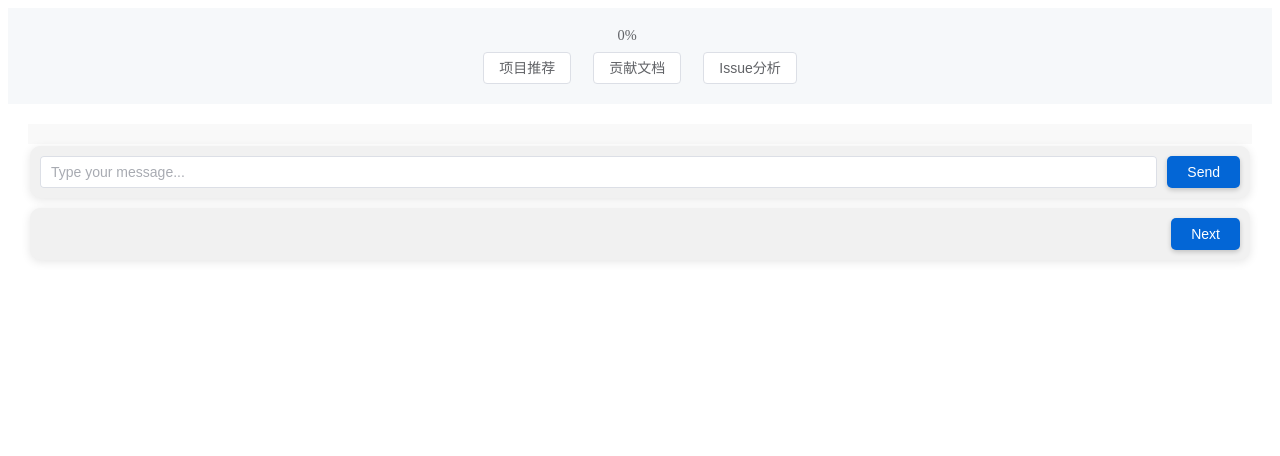
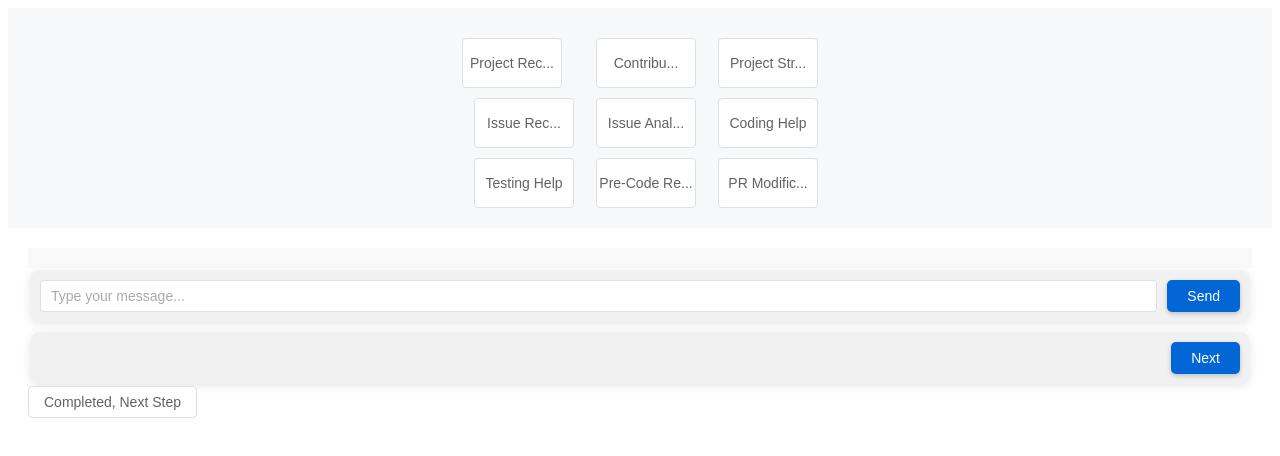
Before and after one commit to yhzhu99/OSSerCopilot, a Vue app: page / in a window 1280 px wide. Shown: the top 456 px of the page. Built offline with nearby package versions, Linux system fonts and the light colour scheme.

Commit message:
feat: implement 9 tabs' framework, del progressBar

```diff
--- a/src/App.vue
+++ b/src/App.vue
@@ -1,14 +1,53 @@
 <script setup>
 import { ref, onMounted } from 'vue';
-import ProgressBar from './components/ProgressBar.vue';
 import ChatBot from './components/ChatBot.vue';
+import { ElButton, ElTooltip, ElMessageBox } from 'element-plus';
+
+// 导航项的定义
+const navItems = [
+  { view: 'project-recommendation', text: 'Project Rec...', fullText: 'Project Recommendation' },
+  { view: 'contribution-guideline', text: 'Contribu...', fullText: 'Contribution Guideline Analysis' },
+  { view: 'project-structure', text: 'Project Str...', fullText: 'Project Structure Analysis' },
+  { view: 'issue-recommendation', text: 'Issue Rec...', fullText: 'Issue Recommendation' },
+  { view: 'issue-analysis', text: 'Issue Anal...', fullText: 'Issue Analysis' },
+  { view: 'coding-help', text: 'Coding Help', fullText: 'Coding Help' },
+  { view: 'testing-help', text: 'Testing Help', fullText: 'Testing Help' },
+  { view: 'pre-code-review', text: 'Pre-Code Re...', fullText: 'Pre-Code Review' },
+  { view: 'pr-modification', text: 'PR Modific...', fullText: 'PR Modification Help' },
+];
 
 const progress = ref(0);
 const displayMessage = ref('');
 const currentView = ref('project-recommendation');
+const completedTasks = ref({});
 
+// 更新进度
 const updateProgress = (newProgress) => {
   progress.value = newProgress;
+};
+
+// 切换视图
+const switchView = (view, index) => {
+  // 顺序操作检测
+  for (let i = 0; i < index; i++) {
+    if (!completedTasks.value[navItems[i].view]) {
+      ElMessageBox.alert('Please complete the previous steps in order.', 'Warning', {
+        confirmButtonText: 'OK',
+      });
+      return;
+    }
+  }
+  currentView.value = view;
+};
+
+// 标记任务完成
+const markCompleted = (view) => {
+  completedTasks.value[view] = true;
+  // 自动跳转到下一个任务
+  const currentIndex = navItems.findIndex(item => item.view === view);
+  if (currentIndex < navItems.length - 1) {
+    switchView(navItems[currentIndex + 1].view, currentIndex + 1);
+  }
 };
 
 onMounted(() => {
@@ -18,33 +57,59 @@ onMounted(() => {
     }
   });
 });
-
-const switchView = (view) => {
-  currentView.value = view;
-};
 </script>
 
 <template>
   <div class="main-page">
     <header class="header">
-      <ProgressBar :progress="progress" />
       <div class="nav-bar">
-        <el-button @click="switchView('project-recommendation')">项目推荐</el-button>
-        <el-button @click="switchView('contribute-docs')">贡献文档</el-button>
-        <el-button @click="switchView('issue-analysis')">Issue分析</el-button>
+        <el-tooltip v-for="(item, index) in navItems" :key="item.view" :content="item.fullText" placement="top">
+          <el-button
+            :style="{ backgroundColor: completedTasks[item.view] ? '#0366d6' : '', color: completedTasks[item.view] ? 'white' : '' }"
+            @click="() => switchView(item.view, index)"
+            class="nav-button"
+          >
+            {{ item.text }}
+          </el-button>
+        </el-tooltip>
       </div>
     </header>
     <main class="content">
       <div v-if="currentView === 'project-recommendation'">
         <ChatBot @update-progress="updateProgress" />
+        <el-button @click="markCompleted('project-recommendation')">Completed, Next Step</el-button>
       </div>
-      <div v-else-if="currentView === 'contribute-docs'">
-        <!-- 贡献文档的组件或内容 -->
-        <p>这里是贡献文档功能区。</p>
+      <div v-else-if="currentView === 'contribution-guideline'">
+        <p>This is the Contribution Guideline Analysis area.</p>
+        <el-button @click="markCompleted('contribution-guideline')">Completed, Next Step</el-button>
+      </div>
+      <div v-else-if="currentView === 'project-structure'">
+        <p>This is the Project Structure Analysis area.</p>
+        <el-button @click="markCompleted('project-structure')">Completed, Next Step</el-button>
+      </div>
+      <div v-else-if="currentView === 'issue-recommendation'">
+        <p>This is the Issue Recommendation area.</p>
+        <el-button @click="markCompleted('issue-recommendation')">Completed, Next Step</el-button>
       </div>
       <div v-else-if="currentView === 'issue-analysis'">
-        <!-- Issue分析的组件或内容 -->
-        <p>这里是Issue分析功能区。</p>
+        <p>This is the Issue Analysis area.</p>
+        <el-button @click="markCompleted('issue-analysis')">Completed, Next Step</el-button>
+      </div>
+      <div v-else-if="currentView === 'coding-help'">
+        <p>This is the Coding Help area.</p>
+        <el-button @click="markCompleted('coding-help')">Completed, Next Step</el-button>
+      </div>
+      <div v-else-if="currentView === 'testing-help'">
+        <p>This is the Testing Help area.</p>
+        <el-button @click="markCompleted('testing-help')">Completed, Next Step</el-button>
+      </div>
+      <div v-else-if="currentView === 'pre-code-review'">
+        <p>This is the Pre-Code Review area.</p>
+        <el-button @click="markCompleted('pre-code-review')">Completed, Next Step</el-button>
+      </div>
+      <div v-else-if="currentView === 'pr-modification'">
+        <p>This is the PR Modification Help area.</p>
+        <el-button @click="markCompleted('pr-modification')">Completed, Next Step</el-button>
       </div>
       <div v-if="displayMessage" class="message-display">{{ displayMessage }}</div>
     </main>
@@ -55,7 +120,7 @@ const switchView = (view) => {
 .main-page {
   display: flex;
   flex-direction: column;
-  overflow: hidden; /* Prevent scroll bars */
+  overflow: hidden;
 }
 
 .header {
@@ -65,17 +130,27 @@ const switchView = (view) => {
   padding: 20px;
   background-color: #f6f8fa;
   box-shadow: 0 2px 10px rgba(0, 0, 0, 0.1);
-  flex-shrink: 0; /* Prevent the header from shrinking */
+  flex-shrink: 0;
 }
 
 .nav-bar {
-  display: flex;
+  display: grid;
+  grid-template-columns: repeat(3, 1fr);
   gap: 10px;
   margin-top: 10px;
 }
 
+.nav-button {
+  width: 100px;
+  height: 50px;
+  white-space: nowrap;
+  overflow: hidden;
+  text-overflow: ellipsis;
+  text-align: center; /* 保持文本居中对齐 */
+}
+
 .content {
-  flex-grow: 1; /* Take up remaining space */
+  flex-grow: 1;
   padding: 20px;
   background-color: #ffffff;
   display: flex;
--- a/src/components/ProgressBar.vue
+++ /dev/null
@@ -1,12 +0,0 @@
-<script setup>
-defineProps({
-  progress: {
-    type: Number,
-    required: true,
-  },
-});
-</script>
-
-<template>
-  <el-progress :percentage="progress" />
-</template>
```
